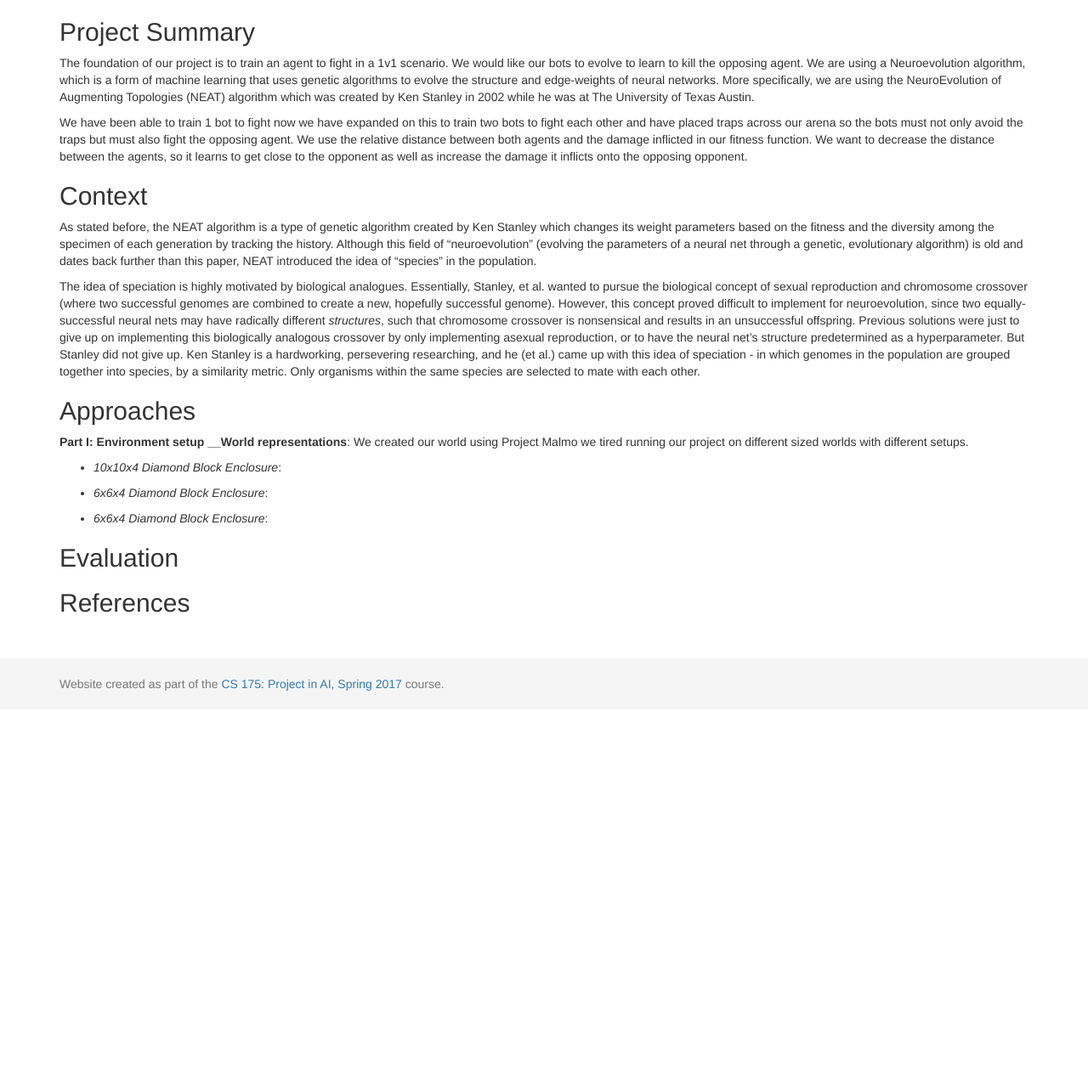
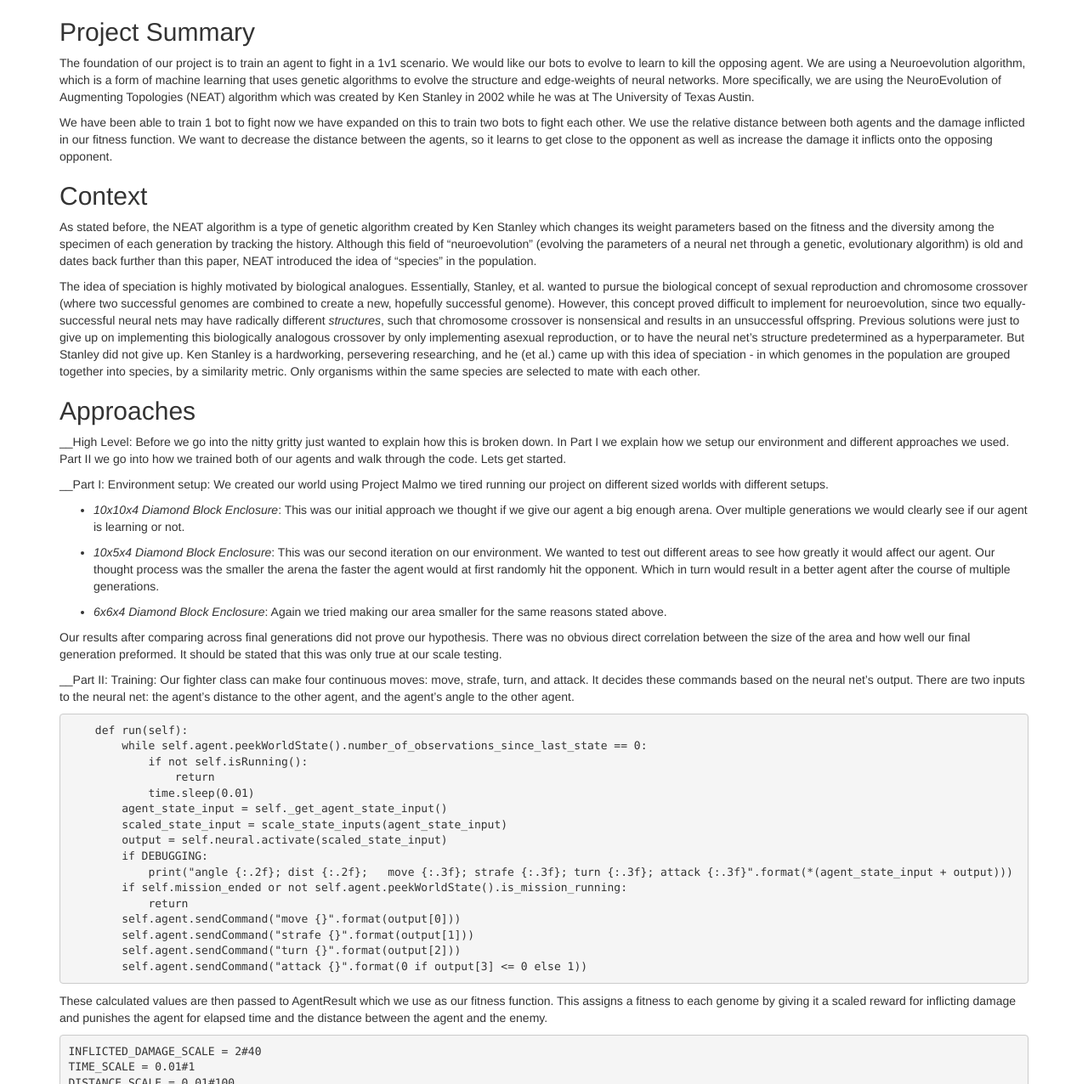
Before and after one commit to UCI-CS-175-Cool-Kids-Club/Neat_Fighter, a Jekyll site: the page built from docs/final.md, in a window 1280 px wide and 1400 px high, scrolled down 441 px, cut to the strip 124-1400 px from the top of the window. Shown: the whole strip at 85% size. Built offline with Jekyll 4.4.1, drawn with Linux system fonts in a browser that asks for light colours; some of the changed text lies outside the part shown.

Commit message:
Added to project summary, approaches, training, eveal, references. We need to update to reflect tonights run

````diff
--- a/docs/final.md
+++ b/docs/final.md
@@ -12,7 +12,7 @@
 ## Project Summary
 The foundation of our project is to train an agent to fight in a 1v1 scenario. We would like our bots to evolve to learn to kill the opposing agent. We are using a Neuroevolution algorithm, which is a form of machine learning that uses genetic algorithms to evolve the structure and edge-weights of neural networks. More specifically, we are using the NeuroEvolution of Augmenting Topologies (NEAT) algorithm which was created by Ken Stanley in 2002 while he was at The University of Texas Austin.
 
-We have been able to train 1 bot to fight now we have expanded on this to train two bots to fight each other and have placed traps across our arena so the bots must not only avoid the traps but must also fight the opposing agent. We use the relative distance between both agents and the damage inflicted in our fitness function. We want to decrease the distance between the agents, so it learns to get close to the opponent as well as increase the damage it inflicts onto the opposing opponent.
+We have been able to train 1 bot to fight now we have expanded on this to train two bots to fight each other. We use the relative distance between both agents and the damage inflicted in our fitness function. We want to decrease the distance between the agents, so it learns to get close to the opponent as well as increase the damage it inflicts onto the opposing opponent.
 
 ## Context
 As stated before, the NEAT algorithm is a type of genetic algorithm created by Ken Stanley which changes its weight parameters based on the fitness and the diversity among the specimen of each generation by tracking the history.  Although this field of "neuroevolution" (evolving the parameters of a neural net through a genetic, evolutionary algorithm) is old and dates back further than this paper, NEAT introduced the idea of "species" in the population.
@@ -21,17 +21,100 @@
 
 
 ## Approaches
-__Part I: Environment setup
-__World representations__: We created our world using Project Malmo we tired running our project on different sized worlds with different setups.
 
-- _10x10x4 Diamond Block Enclosure_:
+__High Level: Before we go into the nitty gritty just wanted to explain how this is broken down. In Part I we explain how we setup our environment and different approaches we used. Part II we go into how we trained both of our agents and walk through the code. Lets get started.
 
-- _6x6x4 Diamond Block Enclosure_:
+__Part I: Environment setup: We created our world using Project Malmo we tired running our project on different sized worlds with different setups.
 
-- _6x6x4 Diamond Block Enclosure_:
+- _10x10x4 Diamond Block Enclosure_: This was our initial approach we thought if we give our agent a big enough arena. Over multiple generations we would clearly see if our agent is learning or not.
 
+- _10x5x4 Diamond Block Enclosure_: This was our second iteration on our environment. We wanted to test out different areas to see how greatly it would affect our agent. Our thought process was the smaller the arena the faster the agent would at first randomly hit the opponent. Which in turn would result in a better agent after the course of multiple generations.
+
+- _6x6x4 Diamond Block Enclosure_: Again we tried making our area smaller for the same reasons stated above.
+
+Our results after comparing across final generations did not prove our hypothesis. There was no obvious direct correlation between the size of the area and how well our final generation preformed. It should be stated that this was only true at our scale testing.
+
+
+__Part II: Training:
+Our fighter class can make four continuous moves: move, strafe, turn, and attack. It decides these commands based on the neural net’s output.  There are two inputs to the neural net: the agent's distance to the other agent, and the agent's angle to the other agent.
+
+```python
+    def run(self):
+        while self.agent.peekWorldState().number_of_observations_since_last_state == 0:
+            if not self.isRunning():
+                return
+            time.sleep(0.01)
+        agent_state_input = self._get_agent_state_input()
+        scaled_state_input = scale_state_inputs(agent_state_input)
+        output = self.neural.activate(scaled_state_input)
+        if DEBUGGING:
+            print("angle {:.2f}; dist {:.2f};   move {:.3f}; strafe {:.3f}; turn {:.3f}; attack {:.3f}".format(*(agent_state_input + output)))
+        if self.mission_ended or not self.agent.peekWorldState().is_mission_running:
+            return
+        self.agent.sendCommand("move {}".format(output[0]))
+        self.agent.sendCommand("strafe {}".format(output[1]))
+        self.agent.sendCommand("turn {}".format(output[2]))
+        self.agent.sendCommand("attack {}".format(0 if output[3] <= 0 else 1))
+```
+
+These calculated values are then passed to AgentResult which we use as our fitness function. This assigns a fitness to each genome by giving it a scaled reward for inflicting damage and punishes the agent for elapsed time and the distance between the agent and the enemy.
+
+```python
+INFLICTED_DAMAGE_SCALE = 2#40
+TIME_SCALE = 0.01#1
+DISTANCE_SCALE = 0.01#100
+
+class AgentResult:
+	def __init__(self):
+		self.last_time = time()
+		self.distance_area = 0.0
+		self.inflicted_damage = 0
+		self.mission_time = 0
+
+	def AppendDistance(self,distance):
+		cur_time = time()
+		time_dif = cur_time - self.last_time
+		self.distance_area += time_dif * distance
+		self.last_time = cur_time
+
+	def GetFitness(self):
+		# To track progress
+		print "Distance: ", self.distance_area
+		print "Inflicted Damage: ", self.inflicted_damage
+		return self.inflicted_damage * INFLICTED_DAMAGE_SCALE - (self.mission_time * TIME_SCALE) - DISTANCE_SCALE * self.distance_area
+
+	def SetInflictedDamage(self, damage):
+		self.inflicted_damage = damage
+
+	def SetMissionTime(self, time):
+		self.mission_time = time
+```
+
+## NEAT Configuration
+
+Our config-fighter file has all the configuration for the NEAT algorithms parameters. We used a population size of 100 with two inputs (relative angle to the enemy and distance) and one hidden input. As of current, we are using relu for our activation function but there are other options available to fine tune the learning process. The neat-python library allows us to specify mutation rate, probabilities of adding or removing an edge or node, aggregation in the neural nets, and much more.
+
+
+![NEAT_Config](pics/NEAT_Config_Image.png)
 
 ## Evaluation
 
+To evaluate our performance, we run our evolutionary program for 10 hours and see if the final generation has learned to kill the opponent.  So far, we have been unsuccessful at reaching this goal.  In the absence of complete success, we look at our bots' fitness throughout generations and see if there is a positive trend.  So far, we have been lackluster at reaching this goal when our population size was 20.
+
+![fitness_of_ea_org_ovr_time](pics/pop_<100_fitness_each_org.png)
+
+![Running_max_fit_ovr_time](pics/pop_<100_max_fitness_ea_org.png)
+
+![Running_max_fit_ovr_time](pics/pop_<100_max_fitness_over_time.png)
+
+## Improvements
+
+After increasing the population size to 100 we began to see improvments.
+
+![Progress](pics/18766898_10207011941297448_98452268_o.png)
+
 
 ## References
+[Link to a NEAT paper](http://nn.cs.utexas.edu/downloads/papers/stanley.ec02.pdf)
+
+[Evolution Strategies](https://blog.openai.com/evolution-strategies/)
````
